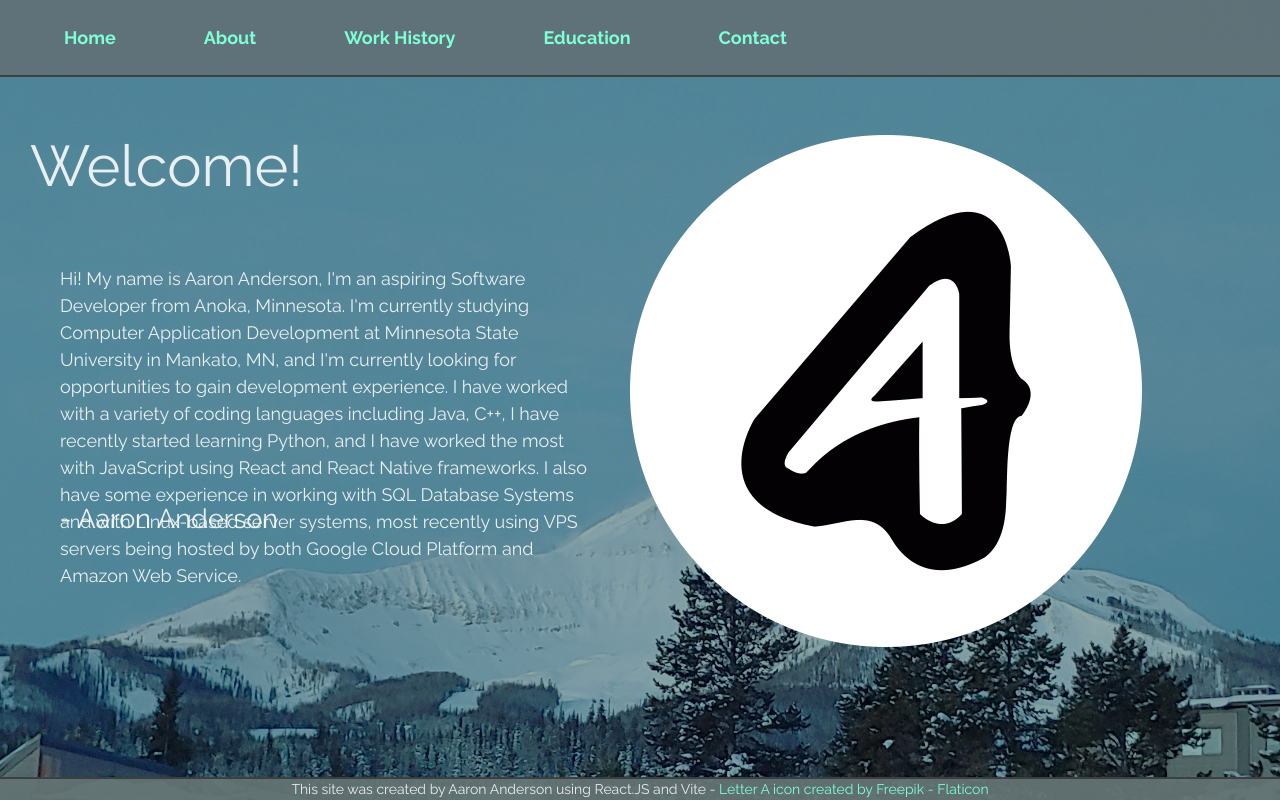
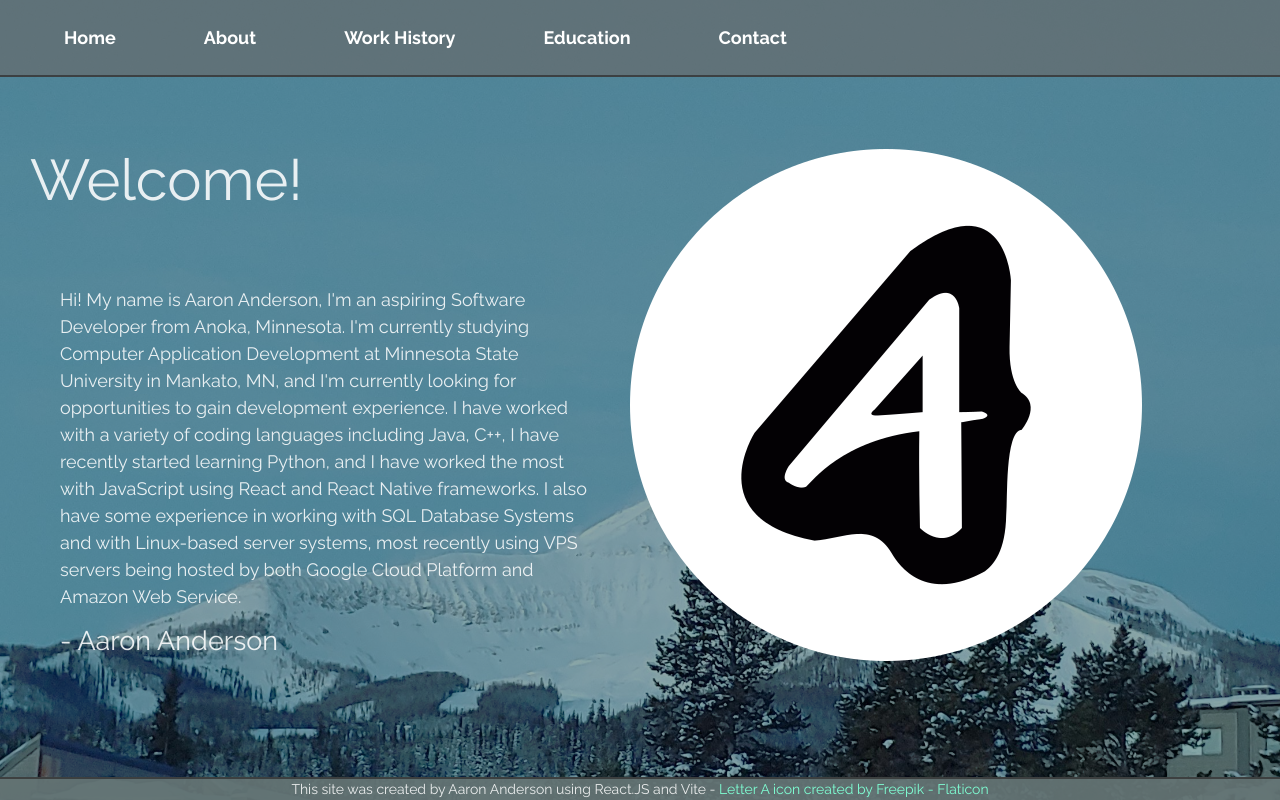
Before and after one commit to SparkxE/ResumeSite, a React (Vite) app: page / in a window 1280 px wide. Built offline with nearby package versions, Linux system fonts and the light colour scheme.

Commit message:
finally fixed navbar link colors, need to fix Work History page size

```diff
--- a/src/App.css
+++ b/src/App.css
@@ -84,13 +84,14 @@ footer {
 }
 
 footer a,
-div li a {
+div p li a {
   color: aquamarine
 }
 
 footer a:hover,
-div a:hover,
-div a:hover:visited {
+footer a:hover:visited,
+div p a:hover,
+div p a:hover:visited {
   color: plum
 }
 
--- a/src/pages/Contact.jsx
+++ b/src/pages/Contact.jsx
@@ -4,18 +4,22 @@ function Contact() {
             <h1>Contact Info</h1>
             <div style={{ 'display': 'grid', 'width': '90vw' }}>
                 <div>
+                    <p>
                     <ul>
                         <h2>Direct Contact: </h2>
                         <li>Email: <a href="mailto:AaronLAnderson972@gmail.com" title="Contact Aaron Anderson via Email">AaronLAnderson972@gmail.com</a></li>
                         <li>Phone: (763) 898-6748</li>
                     </ul>
+                    </p>
                 </div>
                 <div>
+                    <p>
                     <ul>
                         <h2>Profiles: </h2>
                         <li>GitHub: <a href="https://www.github.com/SparkxE" title="Aaron Anderson's Projects on Github">github.com/SparkxE</a></li>
                         <li>LinkedIn: <a href="https://www.linkedin.com/in/andersonaaronl/" title="Aaron Anderson on LinkedIn">linkedin.com/in/andersonaaronl/</a></li>
                     </ul>
+                    </p>
                 </div>
             </div>
         </div>
--- a/src/pages/Home.jsx
+++ b/src/pages/Home.jsx
@@ -15,7 +15,7 @@ function Home() {
                 <br />
             </p>
             <img style={{ gridColumn: '3/4', gridRow: '1/4', margin: '40px' }} src={picture} />
-            <h2 style={{ gridColumn: '1/2', gridRow: '3/5', marginInlineStart: '40px' }}> - Aaron Anderson</h2>
+            <h2 style={{ gridColumn: '1/2', gridRow: '3/4', marginInlineStart: '40px' }}> - Aaron Anderson</h2>
         </div>
     )
 }
```
